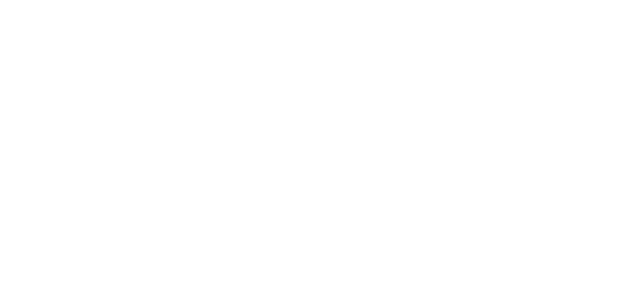
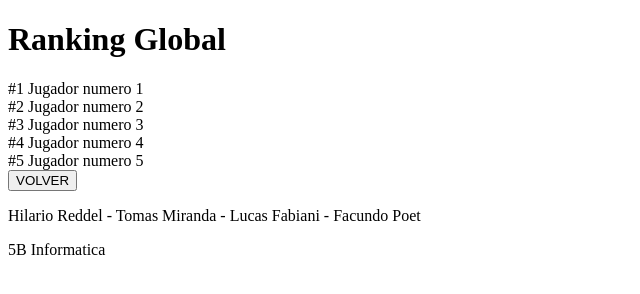
Before and after one commit to PioIX/2026_TPIN1_G17, a plain HTML site: page Frontend/globalranking.html in a window 1280 px wide. Shown: the whole page, without its empty margins (0-640 px from the left). Drawn offline with Linux system fonts and the light colour scheme.

Commit message:
Hice la mitad de los html, luego hago los css ´para cada uno,NV

```diff
--- a/Frontend/globalranking.html
+++ b/Frontend/globalranking.html
@@ -8,5 +8,49 @@
 </head>
 <body>
 
+    <div class="contenedor-ranking">
+
+        <h1 class="titulo-pantalla">Ranking Global</h1>
+
+        <div id="listaRanking" class="bloque-ranking">
+
+            <div class="fila-ranking">
+                <span class="puesto">#1</span>
+                <span id="jugador1" class="nombre-jugador-ranking">Jugador numero 1</span>
+            </div>
+
+            <div class="fila-ranking">
+                <span class="puesto">#2</span>
+                <span id="jugador2" class="nombre-jugador-ranking">Jugador numero 2</span>
+            </div>
+
+            <div class="fila-ranking">
+                <span class="puesto">#3</span>
+                <span id="jugador3" class="nombre-jugador-ranking">Jugador numero 3</span>
+            </div>
+
+            <div class="fila-ranking">
+                <span class="puesto">#4</span>
+                <span id="jugador4" class="nombre-jugador-ranking">Jugador numero 4</span>
+            </div>
+
+            <div class="fila-ranking">
+                <span class="puesto">#5</span>
+                <span id="jugador5" class="nombre-jugador-ranking">Jugador numero 5</span>
+            </div>
+
+        </div>
+
+        <div class="bloque-botones">
+            <button id="btnVolverStats" class="btn-blanco">VOLVER</button>
+        </div>
+
+    </div>
+
+    <footer class="pie-creditos">
+        <p>Hilario Reddel - Tomas Miranda - Lucas Fabiani - Facundo Poet</p>
+        <p class="curso">5B Informatica</p>
+    </footer>
+
 </body>
 </html>
```
Also changed, not shown: Frontend/mainmenu.html (+18 -0 lines), Frontend/stats.html (+20 -0 lines).
